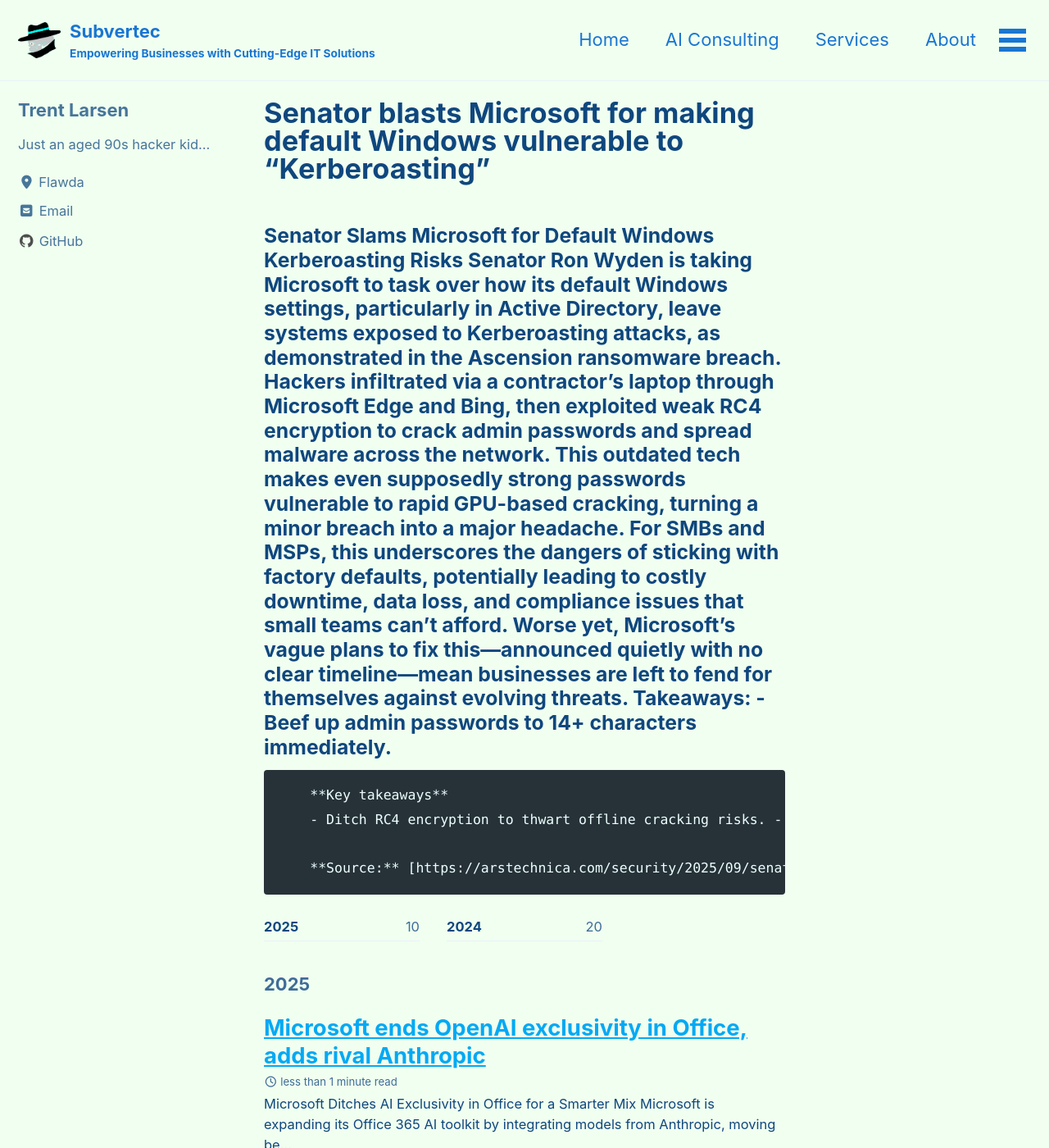
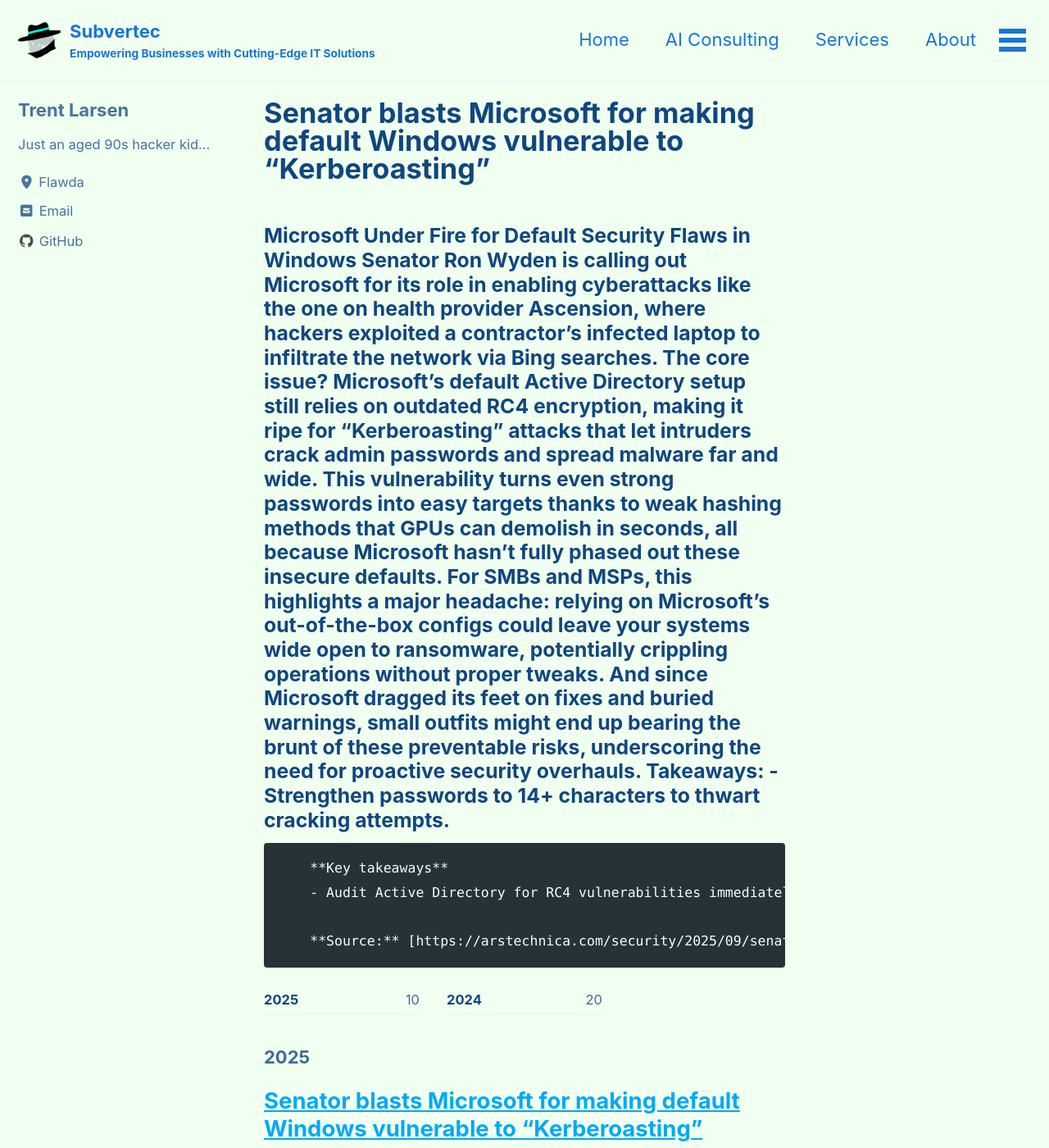
Before and after one commit to subv3rsiv3/website, a Jekyll site: the page built from _posts/2025-09-18-senator-blasts-microsoft-for-making-default-windows-vulnerable-to-kerberoasting.md, in a window 1280 px wide and 1400 px high. Shown: the whole window at 82% size. Built offline with Jekyll 4.4.1, drawn with Linux system fonts in a browser that asks for light colours; cached includes are drawn as plain includes; some of the changed text lies outside the part shown.

Commit message:
Publish: Senator blasts Microsoft for making default Windows vulnerable to “Kerberoasting”

```diff
--- a/_posts/2025-09-18-senator-blasts-microsoft-for-making-default-windows-vulnerable-to-kerberoasting.md
+++ b/_posts/2025-09-18-senator-blasts-microsoft-for-making-default-windows-vulnerable-to-kerberoasting.md
@@ -1,26 +1,26 @@
 ---
 layout: posts
 title: Senator blasts Microsoft for making default Windows vulnerable to “Kerberoasting”
-date: '2025-09-18 07:07:41 '
-excerpt: '### Senator Slams Microsoft for Default Windows Kerberoasting Risks Senator Ron Wyden is taking Microsoft to task over how its default Windows settings, particularly in Active Directory, leave systems exposed to Kerberoasting attacks, as de'
+date: '2025-09-18 12:00:18 '
+excerpt: '### Microsoft Under Fire for Default Security Flaws in Windows Senator Ron Wyden is calling out Microsoft for its role in enabling cyberattacks like the one on health provider Ascension, where hackers exploited a contractor''s infected lapto'
 seo_title: Senator blasts Microsoft for making default Windows vulnerable to “Kerberoasting”
-seo_description: '### Senator Slams Microsoft for Default Windows Kerberoasting Risks Senator Ron Wyden is taking Microsoft to task over how its default Windows settings, pa'
+seo_description: '### Microsoft Under Fire for Default Security Flaws in Windows Senator Ron Wyden is calling out Microsoft for its role in enabling cyberattacks like the on'
 categories:
 - Security
-- Microsoft365
 - Azure
+- Backup_DR
 tags:
 - Security
-- Microsoft365
 - Azure
+- Backup_DR
 permalink: /blog/senator-blasts-microsoft-for-making-default-windows-vulnerable-to-kerberoasting/
 ---
 
-### Senator Slams Microsoft for Default Windows Kerberoasting Risks Senator Ron Wyden is taking Microsoft to task over how its default Windows settings, particularly in Active Directory, leave systems exposed to Kerberoasting attacks, as demonstrated in the Ascension ransomware breach. Hackers infiltrated via a contractor's laptop through Microsoft Edge and Bing, then exploited weak RC4 encryption to crack admin passwords and spread malware across the network. This outdated tech makes even supposedly strong passwords vulnerable to rapid GPU-based cracking, turning a minor breach into a major headache. For SMBs and MSPs, this underscores the dangers of sticking with factory defaults, potentially leading to costly downtime, data loss, and compliance issues that small teams can't afford. Worse yet, Microsoft's vague plans to fix this—announced quietly with no clear timeline—mean businesses are left to fend for themselves against evolving threats. Takeaways: - Beef up admin passwords to 14+ characters immediately.
+### Microsoft Under Fire for Default Security Flaws in Windows Senator Ron Wyden is calling out Microsoft for its role in enabling cyberattacks like the one on health provider Ascension, where hackers exploited a contractor's infected laptop to infiltrate the network via Bing searches. The core issue? Microsoft's default Active Directory setup still relies on outdated RC4 encryption, making it ripe for "Kerberoasting" attacks that let intruders crack admin passwords and spread malware far and wide. This vulnerability turns even strong passwords into easy targets thanks to weak hashing methods that GPUs can demolish in seconds, all because Microsoft hasn't fully phased out these insecure defaults. For SMBs and MSPs, this highlights a major headache: relying on Microsoft's out-of-the-box configs could leave your systems wide open to ransomware, potentially crippling operations without proper tweaks. And since Microsoft dragged its feet on fixes and buried warnings, small outfits might end up bearing the brunt of these preventable risks, underscoring the need for proactive security overhauls. Takeaways: - Strengthen passwords to 14+ characters to thwart cracking attempts.
 
         **Key takeaways**
-        - Ditch RC4 encryption to thwart offline cracking risks.
-- Audit Active Directory regularly for hidden vulnerabilities.
-- Budget for potential breach costs like recovery and downtime.
+        - Audit Active Directory for RC4 vulnerabilities immediately.
+- Expect higher breach costs if defaults aren't customized.
+- Push Microsoft for faster fixes to avoid ongoing exposure.
 
         **Source:** [https://arstechnica.com/security/2025/09/senator-blasts-microsoft-for-making-default-windows-vulnerable-to-kerberoasting/](https://arstechnica.com/security/2025/09/senator-blasts-microsoft-for-making-default-windows-vulnerable-to-kerberoasting/)
```
